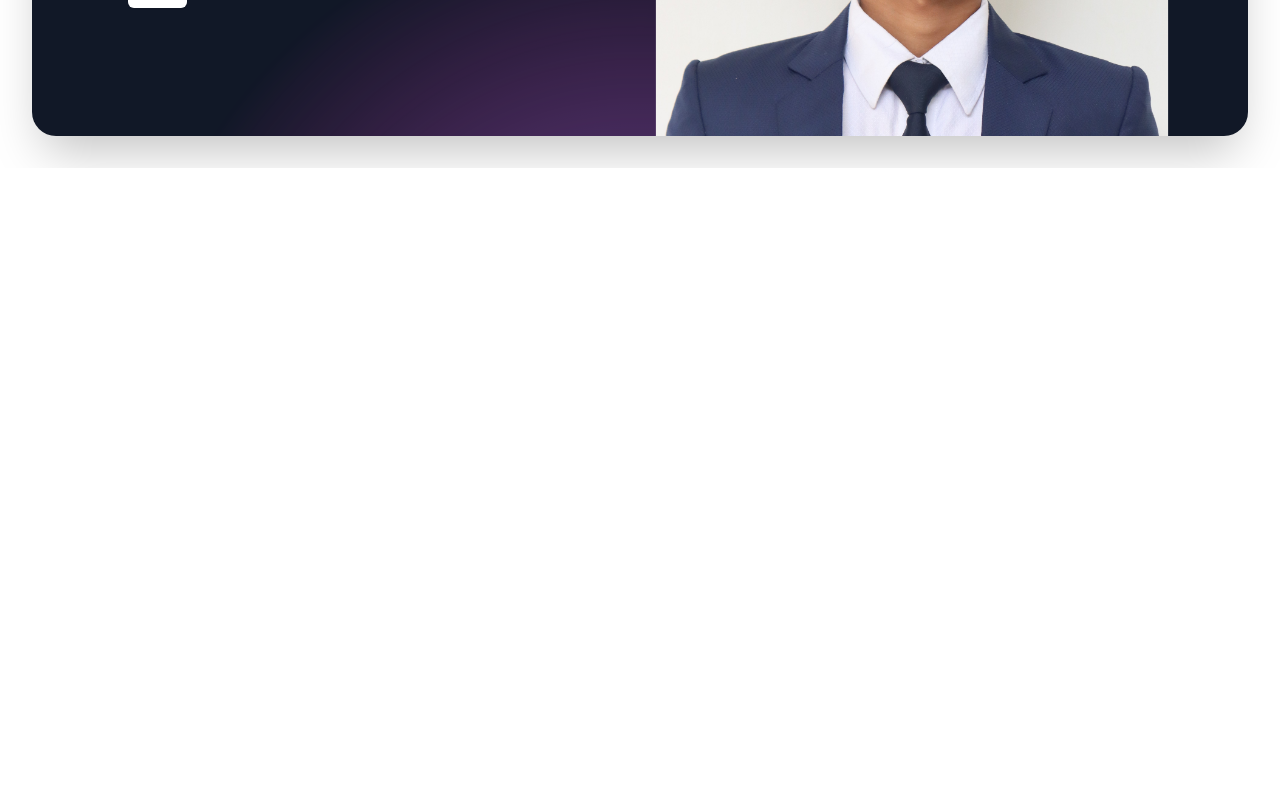
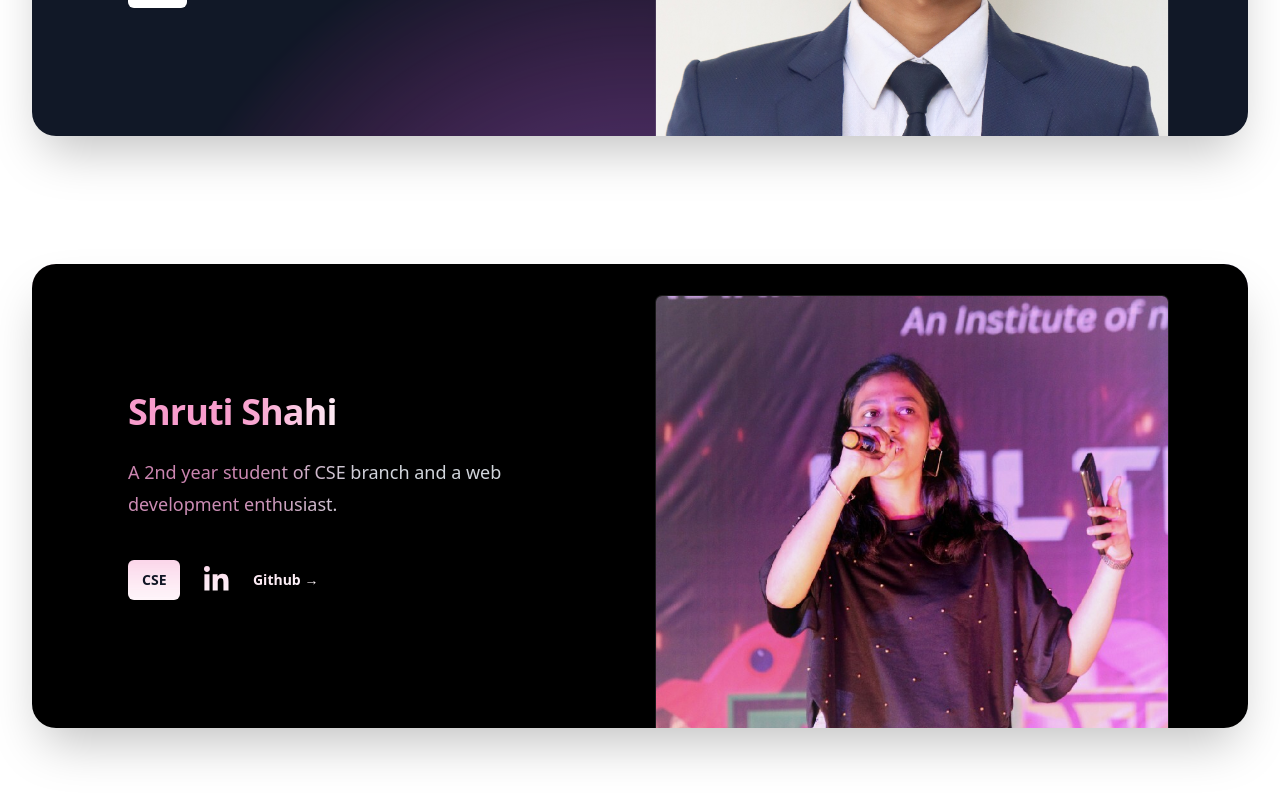
Before and after one commit to OPCODE-Open-Spring-Fest/DevHub, a React (Create React App) app: page / in a window 1280 px wide. Shown: the part 1160-1960 px from the top of the page. Before the commit the page ends 1328 px from the top, so only its background shows below. Built offline with nearby package versions, Linux system fonts and the light colour scheme.

Commit message:
feat: added new profile information

```diff
--- a/src/components/Home.js
+++ b/src/components/Home.js
@@ -1,7 +1,8 @@
 import React from "react";
-import Navbar from '../Navbar.js'
+import Navbar from "../Navbar.js";
 import Kriti2101066 from "./developers/Kriti2101066.js";
 import Vivek2101240 from "./developers/Vivek2101240.js";
+import Shruti2201022 from "./developers/Shruti2201022.js";
 
 const Home = () => {
     return (
@@ -9,6 +10,7 @@ const Home = () => {
             <Navbar />
             <Kriti2101066 />
             <Vivek2101240 />
+            <Shruti2201022 />
         </div>
     );
 };
--- /dev/null
+++ b/src/components/developers/Shruti2201022.js
@@ -0,0 +1,67 @@
+import React from "react";
+import Shruti from "../assets/Shruti Shahi.jpg";
+import { FontAwesomeIcon } from "@fortawesome/react-fontawesome";
+import { faLinkedinIn } from "@fortawesome/free-brands-svg-icons";
+
+const Shruti2201022 = () => {
+    return (
+        <div className="">
+            <div className="pt-16 min-h-lvh ">
+                <div className="mx-auto max-w-7xl py-24 sm:px-6 sm:py-8 lg:px-8 ">
+                    {/* created gradient for the text part */}
+                    <div className="relative isolate overflow-hidden bg-black px-6 pt-16 shadow-2xl sm:rounded-3xl sm:px-16 md:pt-24 lg:flex lg:gap-x-20 lg:px-24 lg:pt-0">
+                    <div className="absolute top-0 -left-4 w-72 h-72 bg-pink-400 rounded full shadow-sm mix-blend-multiply filter blur-2xl opacity-70"></div>
+                    <div className="absolute top-0 -right-4 w-72 h-72 bg-purple-500 rounded full shadow-sm mix-blend-multiply filter blur-2xl opacity-70"></div>
+                    <div className="absolute top-8 right-20 w-72 h-72 bg-blue-600 rounded full shadow-sm mix-blend-multiply filter blur-2xl opacity-70"></div>
+                    <div className="absolute -bottom-8 right-20 w-72 h-72 bg-yellow-400 rounded full shadow-sm mix-blend-multiply filter blur-2xl opacity-70"></div>
+                        <div className="mx-auto max-w-md text-center lg:mx-0 lg:flex-auto lg:py-32 lg:text-left">
+                            <h2 className="text-3xl font-bold tracking-tight text-white sm:text-4xl">
+                                Shruti Shahi
+                                <br />
+                            </h2>
+                            <p className="mt-6 text-lg leading-8 text-gray-300">
+                                A 2nd year student of CSE branch and a web
+                                development enthusiast.
+                            </p>
+                            <div className="mt-10 flex items-center justify-center gap-x-6 lg:justify-start">
+                                <a
+                                    href="/"
+                                    className="rounded-md bg-white px-3.5 py-2.5 text-sm font-semibold text-gray-900 shadow-sm hover:bg-gray-100 focus-visible:outline focus-visible:outline-2 focus-visible:outline-offset-2 focus-visible:outline-white"
+                                >
+                                    CSE
+                                </a>
+                                <a
+                                    href="https://www.linkedin.com/in/shruti-shahi180803/"
+                                    className="text-sm font-semibold leading-6 text-white"
+                                >
+                                    <FontAwesomeIcon
+                                        icon={faLinkedinIn}
+                                        size="2xl"
+                                        style={{ color: "#ffffff" }}
+                                    />
+                                </a>
+                                <a
+                                    href="https://github.com/ShrutiShahi18"
+                                    className="text-sm font-semibold leading-6 text-white"
+                                >
+                                    Github <span aria-hidden="true">→</span>
+                                </a>
+                            </div>
+                        </div>
+                        <div className="relative mt-16 h-80 lg:mt-8">
+                            <img
+                                className="absolute left-0 top-0 w-[32rem] max-w-none rounded-md bg-white/5 ring-1 ring-white/10"
+                                src={Shruti}
+                                alt=""
+                                width={1824}
+                                height={1080}
+                            />
+                        </div>
+                    </div>
+                </div>
+            </div>
+        </div>
+    );
+};
+
+export default Shruti2201022;
```
Also changed, not shown: src/components/assets/Shruti Shahi.jpg (added). Lines whose indentation alone changed are shown as unchanged.
